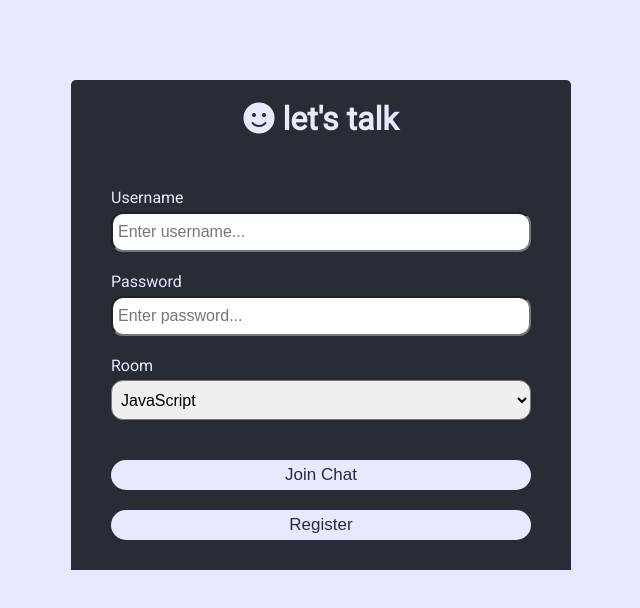
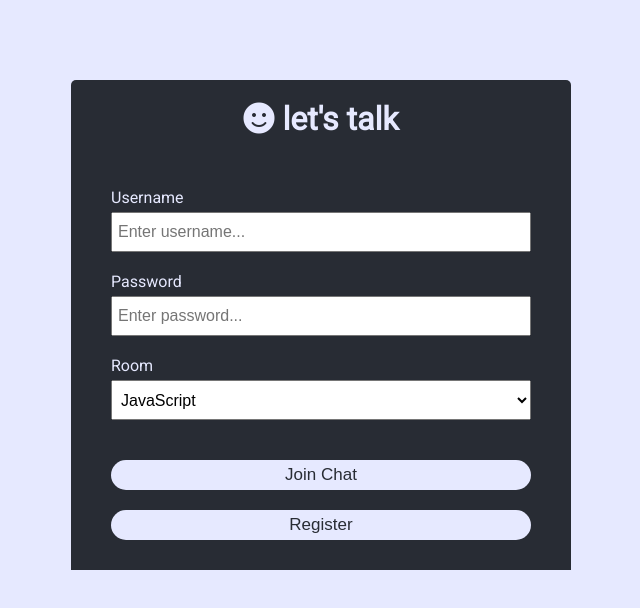
Before and after one commit to Iamsbharti/lets-talk, a React (Create React App) app: page / in a window 1280 px wide. Shown: the top 608 px of the page, without its empty margins (319-959 px from the left). Built offline with nearby package versions, Linux system fonts and the light colour scheme.

Commit message:
added style

```diff
--- a/src/App.css
+++ b/src/App.css
@@ -170,10 +170,7 @@ a {
 .join-main .form-control {
   margin-bottom: 20px;
 }
-input,
-select {
-  border-radius: 12px;
-}
+
 .join-main label {
   display: block;
   margin-bottom: 5px;
```
